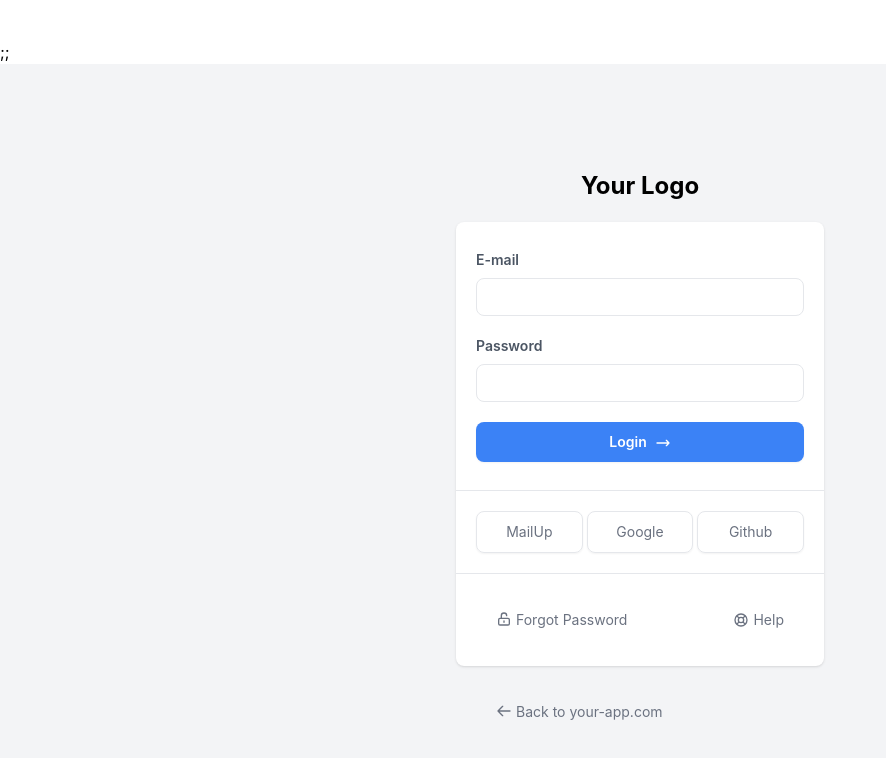
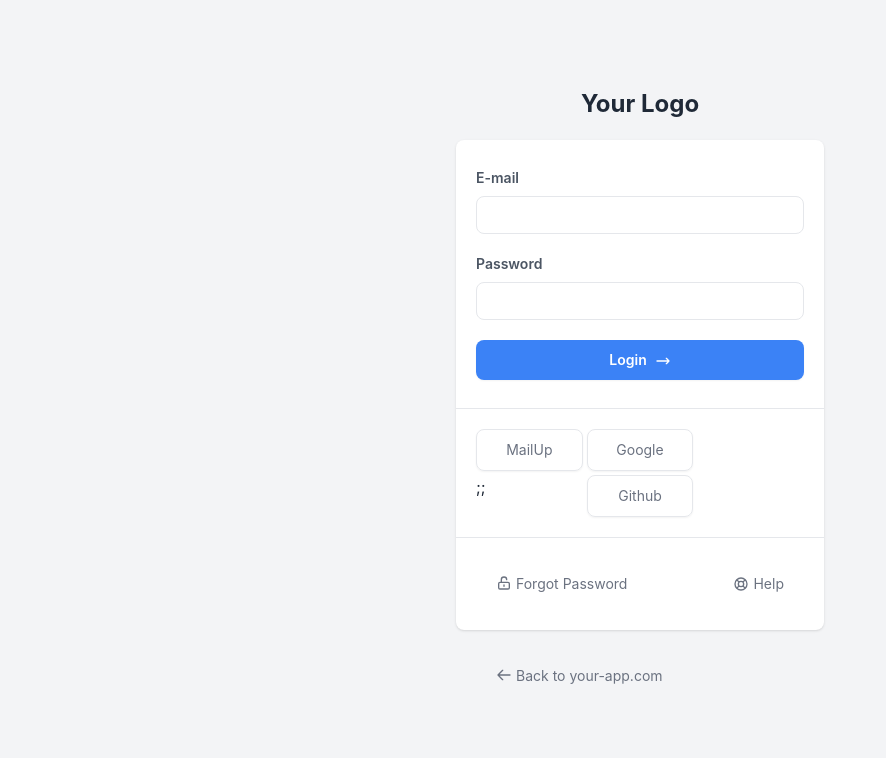
Before and after one commit to adisagar2003/Mern-social-media, a React (Vite) app: page / in a window 1280 px wide. Shown: the top 758 px of the page, without its empty margins (0-886 px from the left). Built offline with nearby package versions, Linux system fonts and the light colour scheme.

Commit message:
Daisy UI embedded

```diff
--- a/package.json
+++ b/package.json
@@ -9,6 +9,7 @@
   },
   "dependencies": {
     "@react-oauth/google": "^0.2.6",
+    "daisyui": "^2.15.4",
     "react": "^18.0.0",
     "react-dom": "^18.0.0",
     "react-google-login": "^5.2.2",
--- a/src/App.jsx
+++ b/src/App.jsx
@@ -4,6 +4,7 @@ import './App.css'
 import SignIn from './Components/Auth/SignIn'
 import { GoogleLogin } from '@react-oauth/google';
 import {GoogleOAuthProvider} from '@react-oauth/google';
+import Post from './Components/Posts/Post';
 
 
 function App() {
@@ -17,17 +18,8 @@ const responseGoogle =async (res)=>{
   return (
     <div className="App">
 
-<GoogleOAuthProvider clientId="236836718639-hol81mpdksfikn4354praeabvvst4tp4.apps.googleusercontent.com">
-<GoogleLogin
-  onSuccess={credentialResponse => {
-    console.log(credentialResponse);
-  }}
-  onError={() => {
-    console.log('Login Failed');
-  }}
-/>;
-  </GoogleOAuthProvider>;
 
+<Post />
 <SignIn />
     </div>
   )
--- a/src/Components/Auth/SignIn.jsx
+++ b/src/Components/Auth/SignIn.jsx
@@ -1,4 +1,6 @@
 import React from 'react'
+import { GoogleLogin } from '@react-oauth/google';
+import {GoogleOAuthProvider} from '@react-oauth/google';
 
 function SignIn() {
   return (
@@ -22,6 +24,16 @@ function SignIn() {
             <div class="grid grid-cols-3 gap-1">
                 <button type="button" class="transition duration-200 border border-gray-200 text-gray-500 w-full py-2.5 rounded-lg text-sm shadow-sm hover:shadow-md font-normal text-center inline-block">MailUp</button>
                 <button type="button" class="transition duration-200 border border-gray-200 text-gray-500 w-full py-2.5 rounded-lg text-sm shadow-sm hover:shadow-md font-normal text-center inline-block">Google</button>
+                <GoogleOAuthProvider clientId="236836718639-hol81mpdksfikn4354praeabvvst4tp4.apps.googleusercontent.com">
+<GoogleLogin
+  onSuccess={credentialResponse => {
+    console.log(credentialResponse);
+  }}
+  onError={() => {
+    console.log('Login Failed');
+  }}
+/>;
+  </GoogleOAuthProvider>;
                 <button type="button" class="transition duration-200 border border-gray-200 text-gray-500 w-full py-2.5 rounded-lg text-sm shadow-sm hover:shadow-md font-normal text-center inline-block">Github</button>
             </div>
         </div>
--- a/src/Components/Posts/Post.jsx
+++ b/src/Components/Posts/Post.jsx
@@ -0,0 +1,15 @@
+import React from 'react'
+import { GoogleLogin } from '@react-oauth/google';
+import {GoogleOAuthProvider} from '@react-oauth/google';
+function Post() {
+  return (
+    <div>
+
+
+
+
+    </div>
+  )
+}
+
+export default Post
--- a/tailwind.config.js
+++ b/tailwind.config.js
@@ -6,5 +6,5 @@ module.exports = {
   theme: {
     extend: {},
   },
-  plugins: [],
+  plugins: [require("daisyui")],
 }
```
Also changed, not shown: 1 other file (tests, documents, lock files or other folders).
